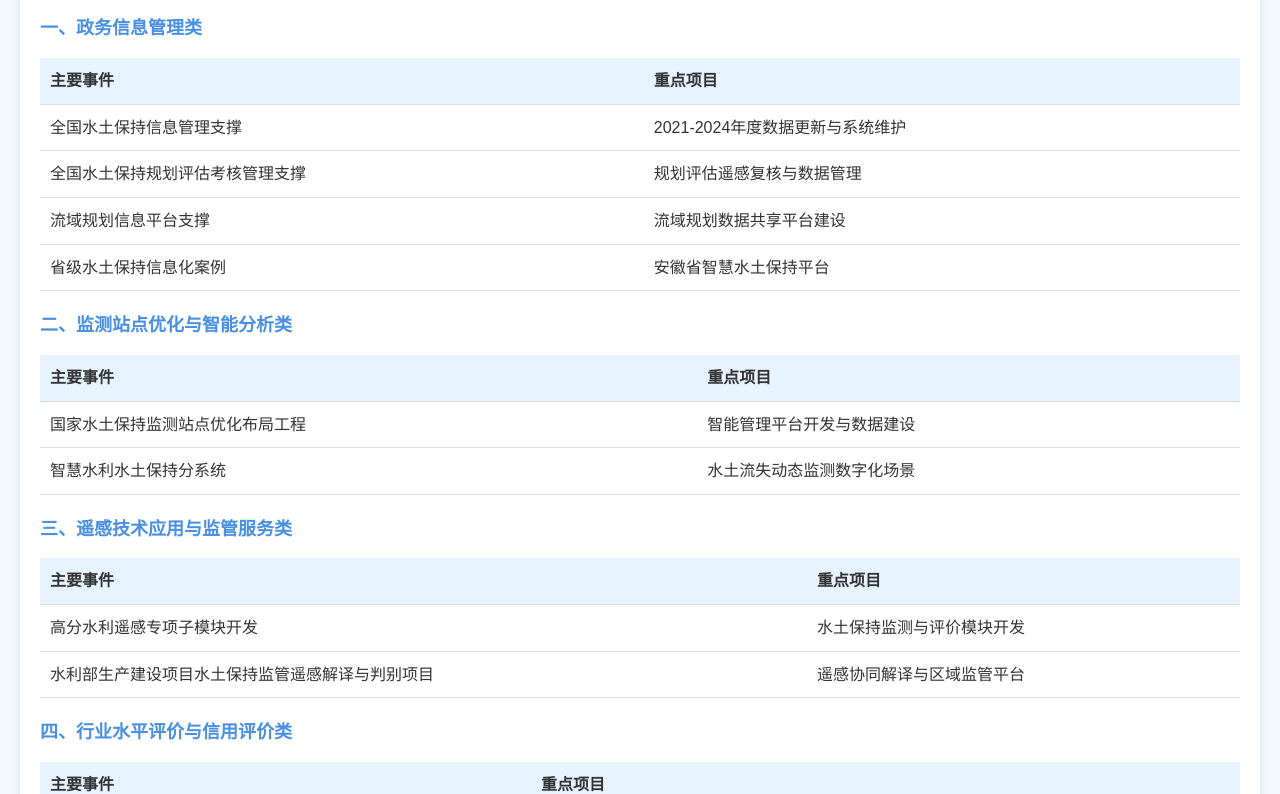
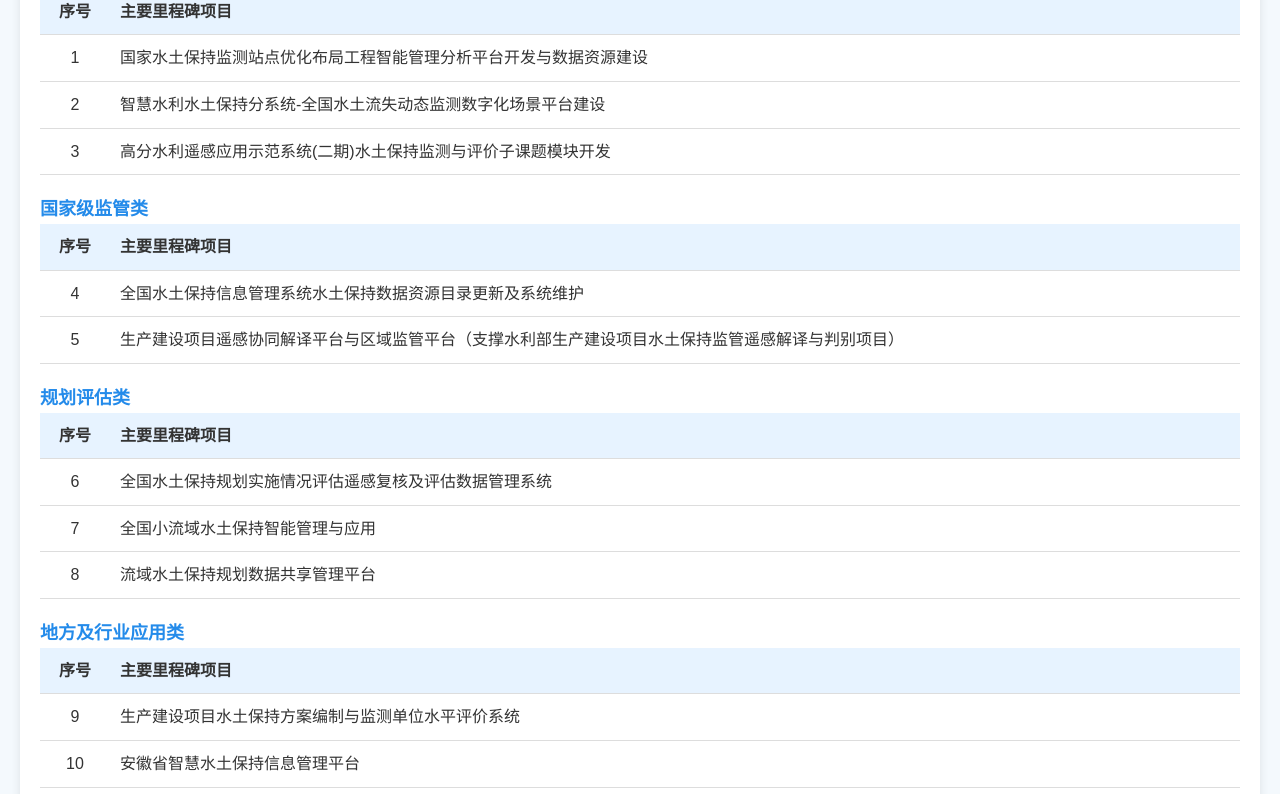
Before and after one commit to Tuxedow/time, a plain HTML site: page index.html in a window 1280 px wide. Shown: the part 100-894 px from the top of the page. Drawn offline with Linux system fonts and the light colour scheme.

Commit message:
Add files via upload

```diff
--- a/index.html
+++ b/index.html
@@ -3,7 +3,7 @@
 <head>
     <meta charset="UTF-8">
     <meta name="viewport" content="width=device-width, initial-scale=1.0">
-    <title>地拓“十四五”重点项目一览</title>
+    <title>水土保持重点项目清单</title>
     <style>
         body {
             font-family: Arial, sans-serif;
@@ -21,12 +21,6 @@
             border-radius: 8px;
             box-shadow: 0 2px 10px rgba(0, 0, 0, 0.1);
         }
-        h1 {
-            text-align: center;
-            color: #333;
-            font-size: 24px;
-            margin-bottom: 20px;
-        }
         table {
             width: 100%;
             border-collapse: collapse;
@@ -42,88 +36,93 @@
             color: #333;
             font-weight: bold;
         }
+        th:first-child, td:first-child {
+            width: 50px; /* 加宽序号列 */
+            text-align: center; /* 居中对齐 */
+        }
         tr:hover {
             background-color: #f9f9f9;
         }
         .category {
             font-size: 18px;
-            color: #4a90e2;
+            color: #248bea;
+            font-weight: bold;
+            margin-top: 20px;
         }
     </style>
 </head>
 <body>
     <div class="container">
-        <h1>地拓“十四五”重点项目一览</h1>
 
-        <h2 class="category">一、政务信息管理类</h2>
+        <div class="category">国家级监测类</div>
         <table>
             <tr>
-                <th>主要事件</th>
-                <th>重点项目</th>
+                <th>序号</th>
+                <th>主要里程碑项目</th>
             </tr>
             <tr>
-                <td>全国水土保持信息管理支撑</td>
-                <td>2021-2024年度数据更新与系统维护</td>
+                <td>1</td>
+                <td>国家水土保持监测站点优化布局工程智能管理分析平台开发与数据资源建设</td>
             </tr>
             <tr>
-                <td>全国水土保持规划评估考核管理支撑</td>
-                <td>规划评估遥感复核与数据管理</td>
+                <td>2</td>
+                <td>智慧水利水土保持分系统-全国水土流失动态监测数字化场景平台建设</td>
             </tr>
             <tr>
-                <td>流域规划信息平台支撑</td>
-                <td>流域规划数据共享平台建设</td>
-            </tr>
-            <tr>
-                <td>省级水土保持信息化案例</td>
-                <td>安徽省智慧水土保持平台</td>
+                <td>3</td>
+                <td>高分水利遥感应用示范系统(二期)水土保持监测与评价子课题模块开发</td>
             </tr>
         </table>
 
-        <h2 class="category">二、监测站点优化与智能分析类</h2>
+        <div class="category">国家级监管类</div>
         <table>
             <tr>
-                <th>主要事件</th>
-                <th>重点项目</th>
+                <th>序号</th>
+                <th>主要里程碑项目</th>
             </tr>
             <tr>
-                <td>国家水土保持监测站点优化布局工程</td>
-                <td>智能管理平台开发与数据建设</td>
+                <td>4</td>
+                <td>全国水土保持信息管理系统水土保持数据资源目录更新及系统维护</td>
             </tr>
             <tr>
-                <td>智慧水利水土保持分系统</td>
-                <td>水土流失动态监测数字化场景</td>
+                <td>5</td>
+                <td>生产建设项目遥感协同解译平台与区域监管平台（支撑水利部生产建设项目水土保持监管遥感解译与判别项目）</td>
             </tr>
         </table>
 
-        <h2 class="category">三、遥感技术应用与监管服务类</h2>
+        <div class="category">规划评估类</div>
         <table>
             <tr>
-                <th>主要事件</th>
-                <th>重点项目</th>
+                <th>序号</th>
+                <th>主要里程碑项目</th>
             </tr>
             <tr>
-                <td>高分水利遥感专项子模块开发</td>
-                <td>水土保持监测与评价模块开发</td>
+                <td>6</td>
+                <td>全国水土保持规划实施情况评估遥感复核及评估数据管理系统</td>
             </tr>
             <tr>
-                <td>水利部生产建设项目水土保持监管遥感解译与判别项目</td>
-                <td>遥感协同解译与区域监管平台</td>
+                <td>7</td>
+                <td>全国小流域水土保持智能管理与应用</td>
+            </tr>
+            <tr>
+                <td>8</td>
+                <td>流域水土保持规划数据共享管理平台</td>
             </tr>
         </table>
 
-        <h2 class="category">四、行业水平评价与信用评价类</h2>
+        <div class="category">地方及行业应用类</div>
         <table>
             <tr>
-                <th>主要事件</th>
-                <th>重点项目</th>
+                <th>序号</th>
+                <th>主要里程碑项目</th>
             </tr>
             <tr>
-                <td>水土保持水平评价管理</td>
-                <td>方案编制与监测单位水平评价系统</td>
+                <td>9</td>
+                <td>生产建设项目水土保持方案编制与监测单位水平评价系统</td>
             </tr>
             <tr>
-                <td>水土保持信用管理</td>
-                <td>信用管理平台建设</td>
+                <td>10</td>
+                <td>安徽省智慧水土保持信息管理平台</td>
             </tr>
         </table>
     </div>
```
